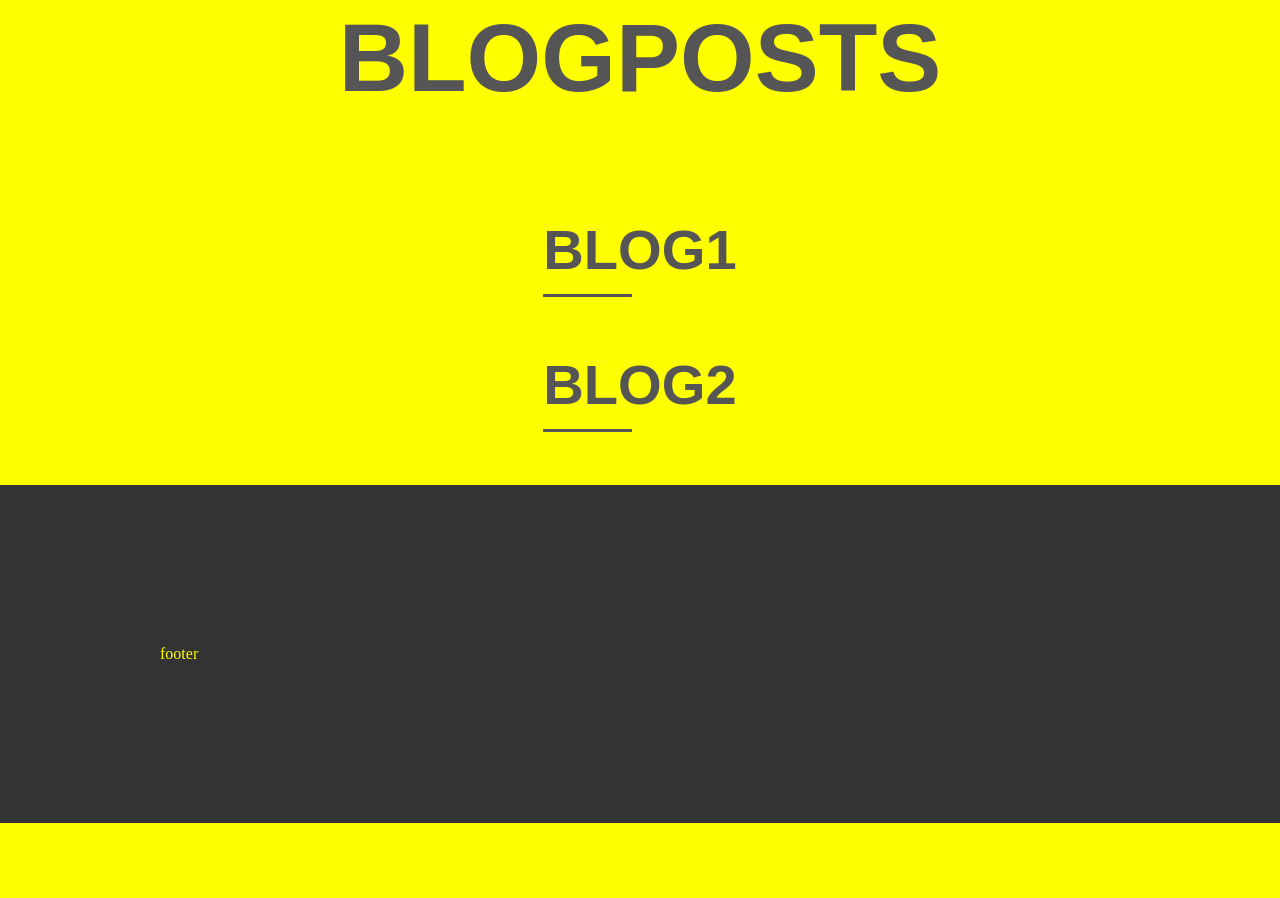
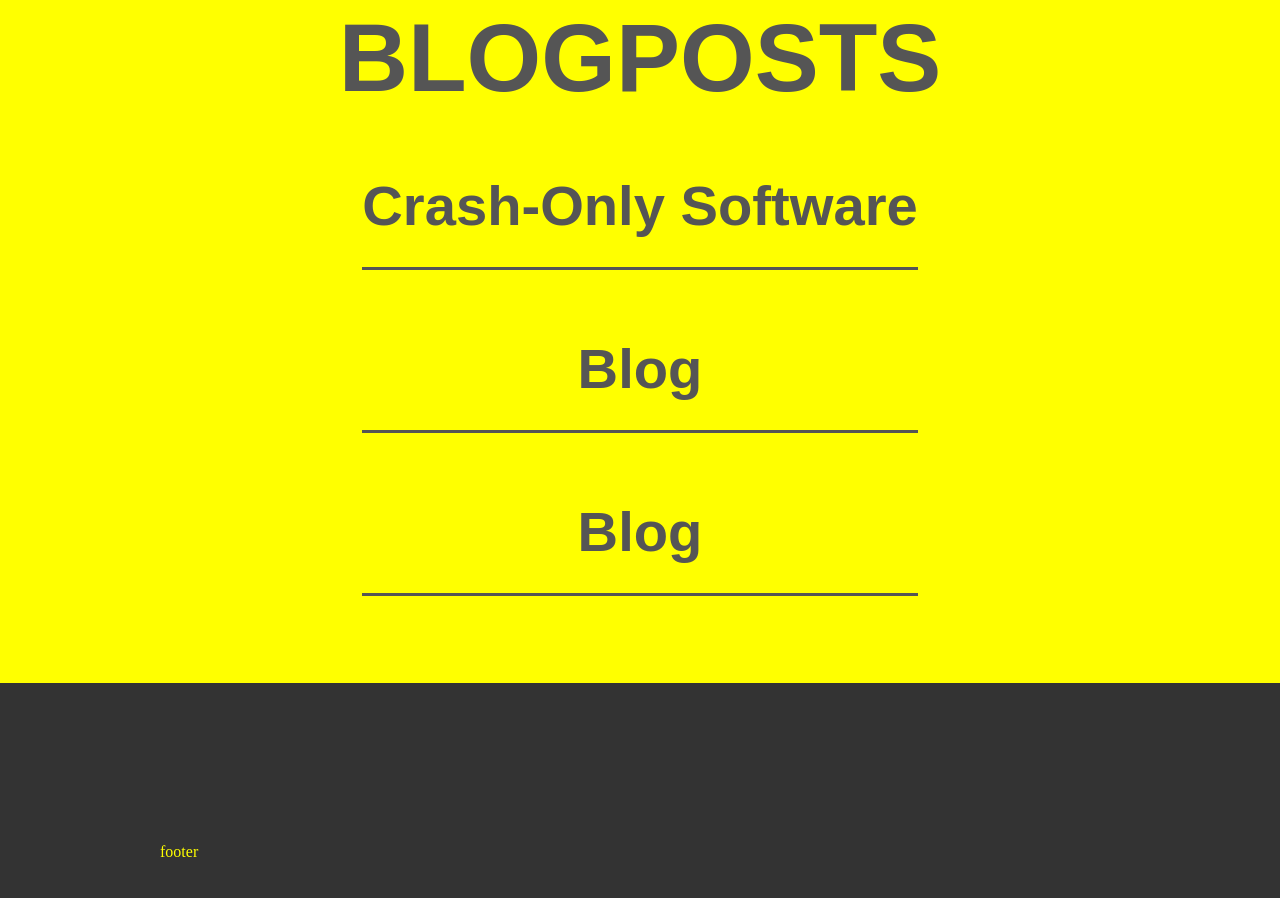
Before and after one commit to rollaball/portfolio2, a Gatsby site: page / in a window 1280 px wide. Shown: the part 2899-3797 px from the top of the page. Before the commit the page ends 3722 px from the top, so only its background shows below. Built offline with nearby package versions, Linux system fonts and the light colour scheme; Gatsby itself is replaced by a stand-in of ours.

Commit message:
update blogposts

```diff
--- a/src/components/Blogposts.js
+++ b/src/components/Blogposts.js
@@ -5,7 +5,6 @@ import blogpostImage from "../images/beta.svg"
 const BlogpostContainer = styled.div`
   background-color: yellow;
   color: #555555;
-  height: 100vh;
   font-family: sans-serif;
   display: relative;
 `
@@ -21,10 +20,9 @@ const BlogpostText = styled.div`
   .content {
     display: flex;
     justify-content: space-between;
-    margin-top: 0;
+    margin-top: -1em;
   }
   .text {
-    width: 46%;
     font-size: 3em;
   }
   .letter {
@@ -36,16 +34,29 @@ const BlogpostText = styled.div`
     background-repeat: no-repeat;
   }
   h3 {
+    margin-top: 0.5em;
+    margin-bottom: 0px;
+    display: flex;
+    flex-direction: column;
+    align-items: center;
     padding-bottom: 0.2em;
-    border-bottom: 3px #555555 solid;
     transition: all 0.3s;
     :hover {
       content: "";
       color: #777744;
       cursor: pointer;
       transform: scale(1.05);
-      border-bottom: 3px rgba(0, 0, 0, 0) solid;
+      .line {
+        width: 0;
+      }
     }
+  }
+  .line {
+    margin: 0.5em 0;
+    width: 100%;
+    background-color: #555555;
+    height: 3px;
+    transition: all 1s;
   }
 `
 const Blogposts = () => {
@@ -56,9 +67,33 @@ const Blogposts = () => {
         <h1>BLOGPOSTS</h1>
         <div className="content">
           <p className="text">
-            <h3>BLOG1</h3>
-            <h3>BLOG2</h3>
-            <h3>BLOG3</h3>
+            <h3>
+              <a
+                style={{ color: "inherit", textDecoration: "inherit" }}
+                href="https://medium.com/@saurabh.shetty100/74b94c126cba"
+              >
+                Crash-Only Software
+              </a>
+              <div className="line"></div>
+            </h3>
+            <h3>
+              <a
+                style={{ color: "inherit", textDecoration: "inherit" }}
+                href="https://medium.com/@saurabh.shetty100/74b94c126cba"
+              >
+                Blog
+              </a>
+              <div className="line"></div>
+            </h3>
+            <h3>
+              <a
+                style={{ color: "inherit", textDecoration: "inherit" }}
+                href="https://medium.com/@saurabh.shetty100/74b94c126cba"
+              >
+                Blog
+              </a>
+              <div className="line"></div>
+            </h3>
           </p>
         </div>
       </BlogpostText>
```
